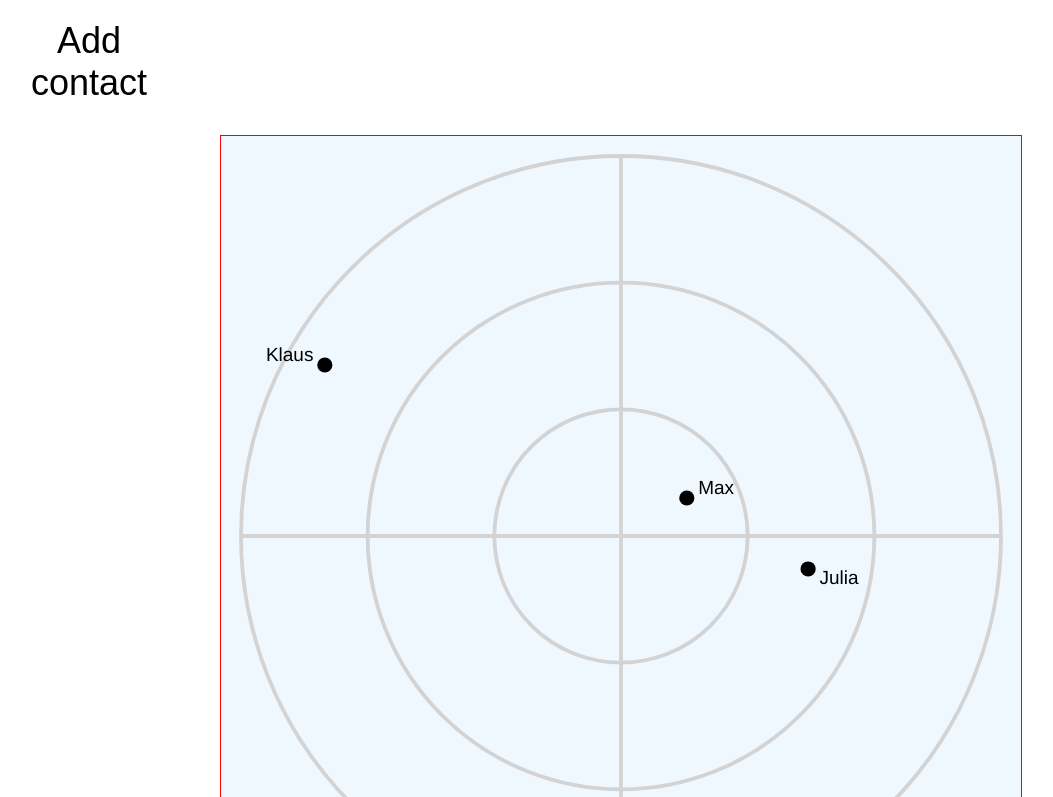
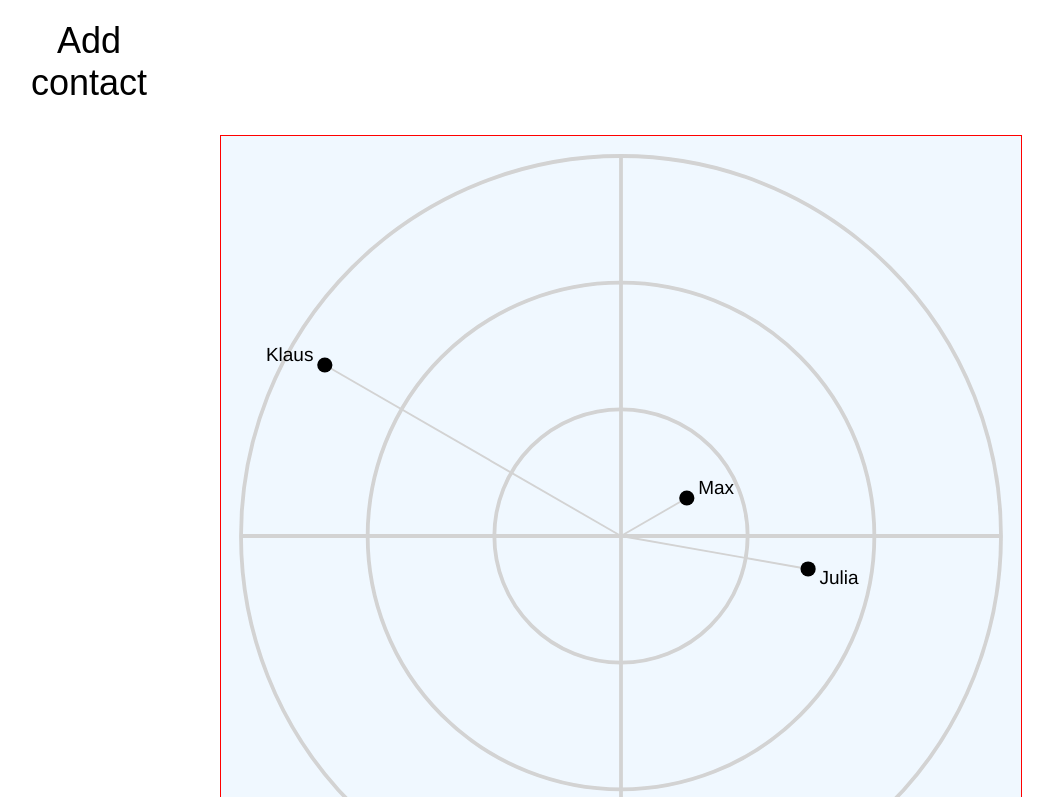
Before and after one commit to fhstp/easynwk-web, a Vue app: page /#/ in a window 1280 px wide. Shown: the part 783-1580 px from the top of the page, without its empty margins (19-1072 px from the left). Built offline with nearby package versions, Linux system fonts and the light colour scheme.

Commit message:
reorg. SVG template  code and draw  line to Ego

```diff
--- a/src/components/NetworkMap.vue
+++ b/src/components/NetworkMap.vue
@@ -8,16 +8,10 @@
 			<circle class="horizon" cx="0" cy="0" r="66.67" />
 			<circle class="horizon" cx="0" cy="0" r="33.33" />
 
-			<circle
-				v-for="mark in alteriMarks"
-				:key="mark.d.id"
-				:r="2"
-				:cx="mark.x"
-				:cy="mark.y"
-			></circle>
+			<g v-for="mark in alteriMarks" :key="mark.d.id">
+				<line x1="0" y1="0" :x2="mark.x" :y2="mark.y" />
+				<circle :r="2" :cx="mark.x" :cy="mark.y" />
 				<text
-				v-for="mark in alteriMarks"
-				:key="'l' + mark.d.id"
 					:x="mark.x"
 					:y="mark.y"
 					:text-anchor="mark.x < 0 ? 'end' : 'start'"
@@ -26,6 +20,7 @@
 				>
 					{{ mark.d.name }}
 				</text>
+			</g>
 		</g>
 	</svg>
 </template>
@@ -65,7 +60,8 @@ export default class NetworkMap extends Vue {
 				y: -1 * el.distance * Math.sin((el.angle * Math.PI) / 180),
 			});
 		});
-		return buffer;
+		// first draw marks further away from center to avoid overplotting
+		return buffer.sort((a, b) => b.d.distance - a.d.distance);
 	}
 }
 </script>
@@ -83,4 +79,8 @@ line.axis {
 	stroke: lightgray;
 	stroke-width: 1;
 }
+line {
+	stroke: lightgray;
+	stroke-width: 0.5;
+}
 </style>
```
Lines whose indentation alone changed are shown as unchanged.
